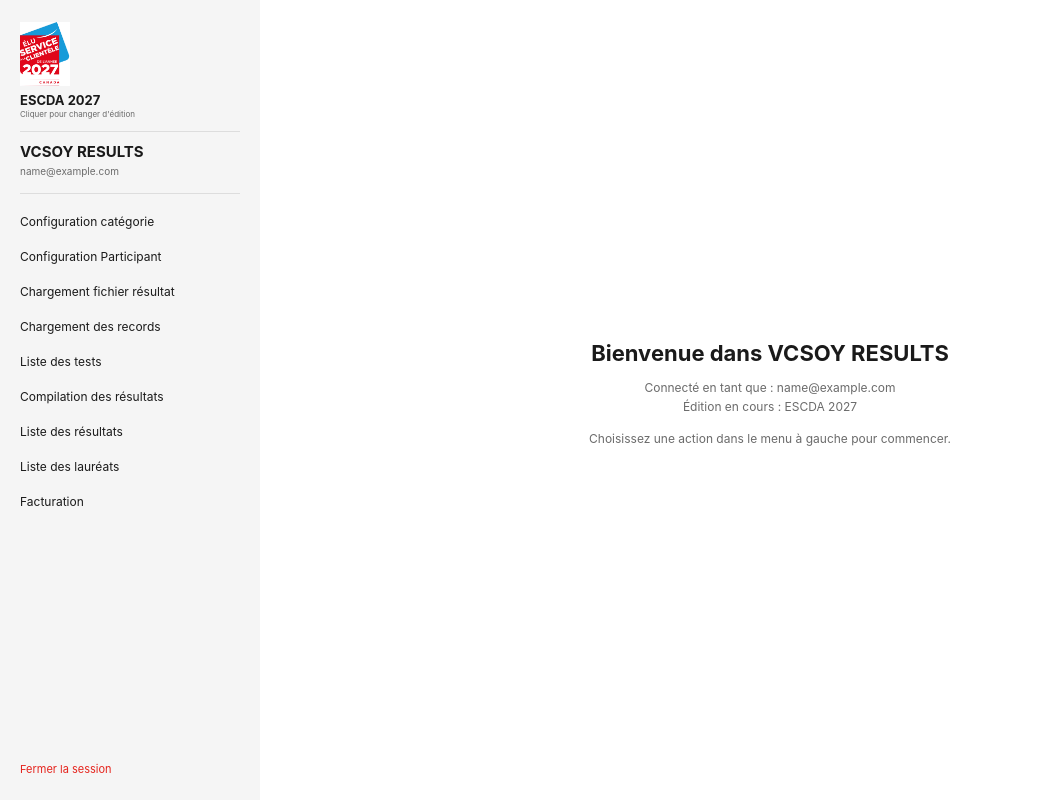
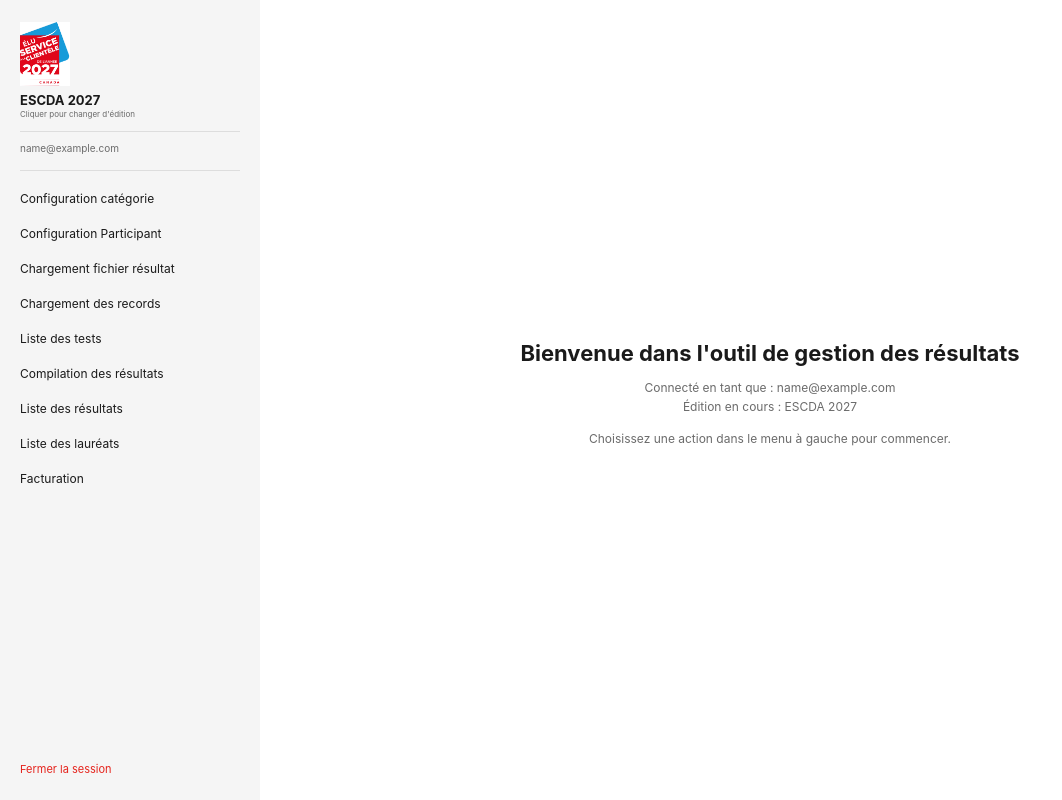
Before and after one commit to didier174/vcsoy-results, a Flask app: page / in a window 1280 px wide. Shown: the whole page, without its empty margins (0-1062 px from the left). Run offline with Flask 3, Linux system fonts and the light colour scheme; the visitor is signed in with stand-in values (Sample User, id 1); some libraries are stand-ins or nearby versions.

Commit message:
Retire VCSOY RESULTS du menu et adapte le message d'accueil
"Bienvenue dans VCSOY RESULTS" devient "Bienvenue dans l'outil de
gestion des résultats", cohérent avec le slogan déjà utilisé sur l'écran
de connexion.

```diff
--- a/app/templates/app_shell.html
+++ b/app/templates/app_shell.html
@@ -10,7 +10,6 @@
 
     <div class="sidebar-sep"></div>
 
-    <div class="brand">VCSOY RESULTS</div>
     <div class="user-email">{{ current_user.email }}</div>
 
     <div class="sidebar-sep"></div>
--- a/app/templates/dashboard.html
+++ b/app/templates/dashboard.html
@@ -1,7 +1,7 @@
 {% extends "app_shell.html" %}
 {% block content %}
 <div class="centered-content">
-  <h1>Bienvenue dans VCSOY RESULTS</h1>
+  <h1>Bienvenue dans l'outil de gestion des résultats</h1>
   <p class="muted">
     Connecté en tant que : {{ current_user.email }}<br>
     Édition en cours : {{ edition.short_label }}
```
